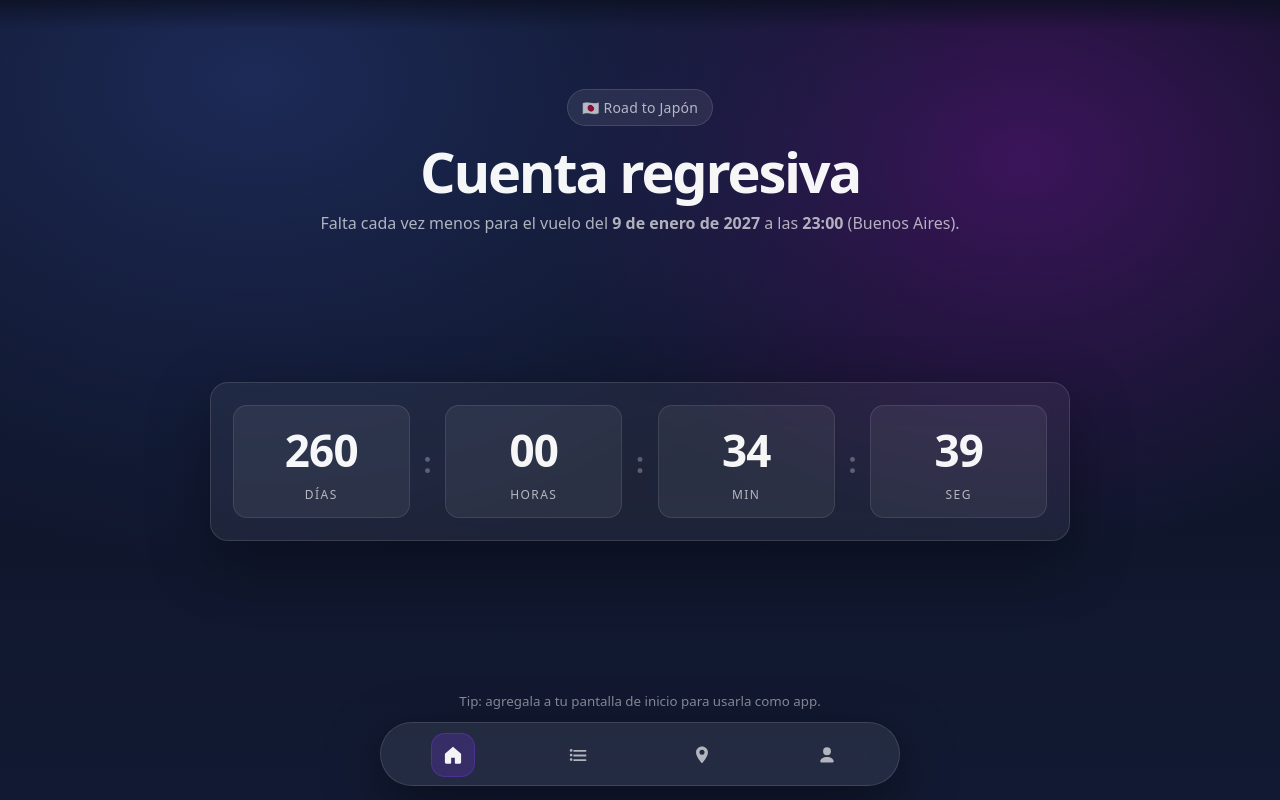
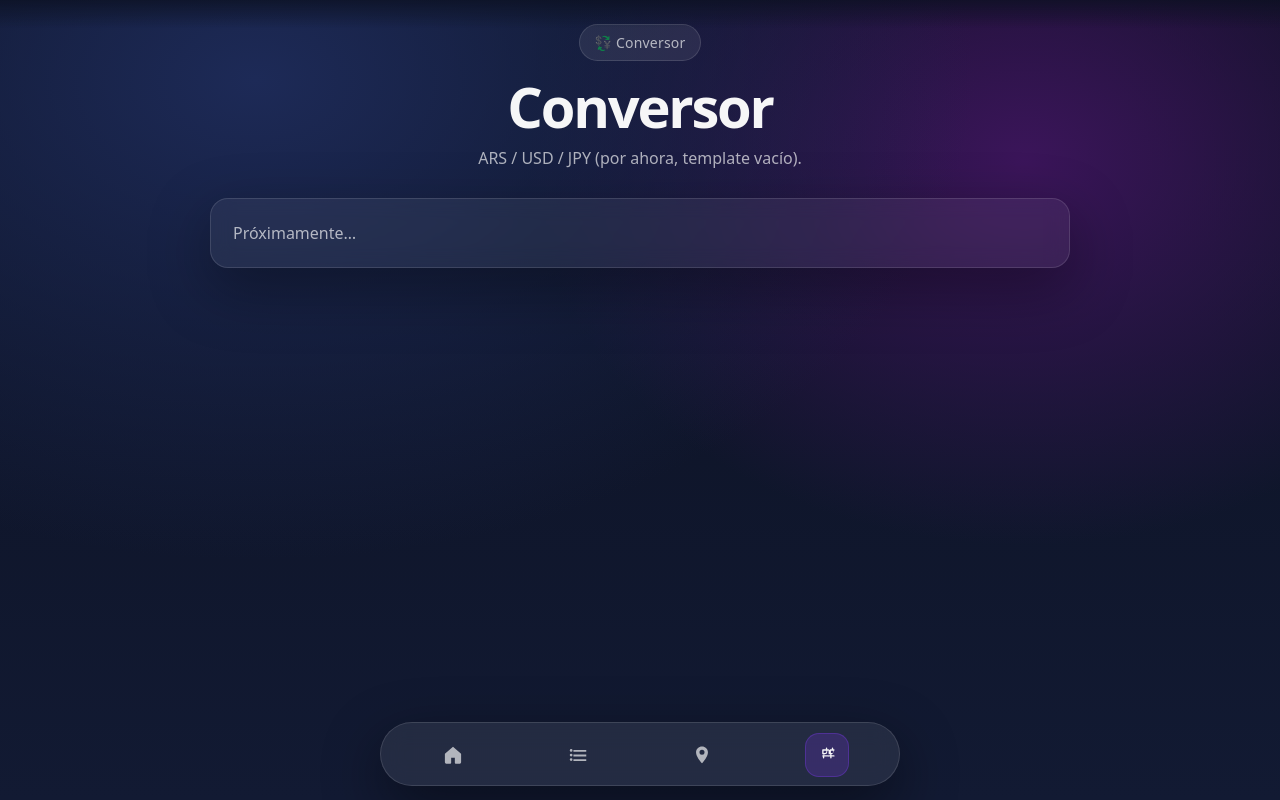
Before and after one commit to NicoCartellone/road-to-japon, a React (Vite) app: page /conversor in a window 1280 px wide. Built offline with nearby package versions, Linux system fonts and the light colour scheme.

Commit message:
feat: add router and template pages

```diff
--- a/package.json
+++ b/package.json
@@ -19,6 +19,7 @@
   },
   "dependencies": {
     "react": "^19.2.5",
-    "react-dom": "^19.2.5"
+    "react-dom": "^19.2.5",
+    "react-router-dom": "^7.14.2"
   }
 }
--- a/src/App.tsx
+++ b/src/App.tsx
@@ -1,4 +1,10 @@
 import { useEffect, useMemo, useState } from 'react'
+import { Navigate, Route, Routes } from 'react-router-dom'
+import ChecklistPage from './pages/ChecklistPage'
+import ConverterPage from './pages/ConverterPage'
+import HomePage from './pages/HomePage'
+import ItineraryPage from './pages/ItineraryPage'
+import BottomNav from './shared/ui/BottomNav'
 
 const TARGET = {
   year: 2027,
@@ -11,20 +17,16 @@ const TARGET = {
 
 const TIME_ZONE = 'America/Argentina/Buenos_Aires'
 
+type PwaNeedRefreshEvent = CustomEvent<{
+  updateSW: (reloadPage?: boolean) => Promise<void>
+}>
+
 type Remaining = {
   done: boolean
   dd: number
   hh: number
   mm: number
   ss: number
-}
-
-type PwaNeedRefreshEvent = CustomEvent<{
-  updateSW: (reloadPage?: boolean) => Promise<void>
-}>
-
-function pad2(n: number) {
-  return String(n).padStart(2, '0')
 }
 
 function getTimeZoneOffsetMs(timeZone: string, epochMs: number): number {
@@ -109,46 +111,17 @@ export default function App() {
   return (
     <main className="shell">
       <div className="content">
-        <header className="header">
-          <div className="badge">🇯🇵 Road to Japón</div>
-          <h1>Cuenta regresiva</h1>
-          <p className="sub">
-            Falta cada vez menos para el vuelo del <strong>9 de enero de 2027</strong> a las <strong>23:00</strong> (Buenos
-            Aires).
-          </p>
-        </header>
-
-        <section className="card" aria-label="Cuenta regresiva">
-          {!remaining.done ? (
-            <div className="count" role="timer" aria-live="polite">
-              <div className="cell">
-                <span className="num">{remaining.dd}</span>
-                <span className="lbl">días</span>
+        <Routes>
+          <Route path="/" element={<HomePage remaining={remaining} />} />
+          <Route path="/checklist" element={<ChecklistPage />} />
+          <Route path="/itinerario" element={<ItineraryPage />} />
+          <Route path="/conversor" element={<ConverterPage />} />
+          <Route path="*" element={<Navigate to="/" replace />} />
+        </Routes>
       </div>
-              <div className="sep">:</div>
-              <div className="cell">
-                <span className="num">{pad2(remaining.hh)}</span>
-                <span className="lbl">horas</span>
-              </div>
-              <div className="sep">:</div>
-              <div className="cell">
-                <span className="num">{pad2(remaining.mm)}</span>
-                <span className="lbl">min</span>
-              </div>
-              <div className="sep">:</div>
-              <div className="cell">
-                <span className="num">{pad2(remaining.ss)}</span>
-                <span className="lbl">seg</span>
-              </div>
-            </div>
-          ) : (
-            <div className="done">
-              <h2>¡Buen viaje!</h2>
-              <p>Nos vemos en Japón.</p>
-            </div>
-          )}
 
       {hasUpdate ? (
+        <div className="update-bar" role="status" aria-live="polite">
           <button
             className="update"
             type="button"
@@ -181,46 +154,10 @@ export default function App() {
           >
             {isUpdating ? 'Actualizando…' : 'Hay una actualización — Aplicar'}
           </button>
+        </div>
       ) : null}
-        </section>
 
-        <footer className="footer">
-          <small>Tip: agregala a tu pantalla de inicio para usarla como app.</small>
-        </footer>
-      </div>
-
-      <nav className="bottom-nav" aria-label="Navegación">
-        <button type="button" className="nav-btn is-active" aria-label="Inicio">
-          <svg viewBox="0 0 24 24" aria-hidden="true" className="nav-ico">
-            <path
-              fill="currentColor"
-              d="M12 3.1 3.5 10.3a1 1 0 0 0-.35.76V20a1.5 1.5 0 0 0 1.5 1.5H9a1 1 0 0 0 1-1v-5.5h4V20.5a1 1 0 0 0 1 1h4.35A1.5 1.5 0 0 0 20.85 20v-8.94a1 1 0 0 0-.35-.76L12 3.1Z"
-            />
-          </svg>
-        </button>
-        <button type="button" className="nav-btn" aria-label="Lista">
-          <svg viewBox="0 0 24 24" aria-hidden="true" className="nav-ico">
-            <path fill="currentColor" d="M7 6.5h14v2H7v-2Zm0 5h14v2H7v-2Zm0 5h14v2H7v-2Z" />
-            <path fill="currentColor" d="M3 7a1.5 1.5 0 1 0 3 0 1.5 1.5 0 0 0-3 0Zm0 5a1.5 1.5 0 1 0 3 0 1.5 1.5 0 0 0-3 0Zm0 5a1.5 1.5 0 1 0 3 0 1.5 1.5 0 0 0-3 0Z" />
-          </svg>
-        </button>
-        <button type="button" className="nav-btn" aria-label="Mapa">
-          <svg viewBox="0 0 24 24" aria-hidden="true" className="nav-ico">
-            <path
-              fill="currentColor"
-              d="M12 2.75c-3.6 0-6.5 2.86-6.5 6.38 0 4.77 5.2 10.62 6.16 11.67a.5.5 0 0 0 .68 0c.96-1.05 6.16-6.9 6.16-11.67 0-3.52-2.9-6.38-6.5-6.38Zm0 9.1a2.75 2.75 0 1 1 0-5.5 2.75 2.75 0 0 1 0 5.5Z"
-            />
-          </svg>
-        </button>
-        <button type="button" className="nav-btn" aria-label="Perfil">
-          <svg viewBox="0 0 24 24" aria-hidden="true" className="nav-ico">
-            <path
-              fill="currentColor"
-              d="M12 12.2a4.3 4.3 0 1 0-4.3-4.3 4.3 4.3 0 0 0 4.3 4.3Zm0 2.1c-4.06 0-7.35 2.2-7.35 4.9 0 .5.4.9.9.9h12.9c.5 0 .9-.4.9-.9 0-2.7-3.29-4.9-7.35-4.9Z"
-            />
-          </svg>
-        </button>
-      </nav>
+      <BottomNav />
     </main>
   )
 }
--- a/src/main.tsx
+++ b/src/main.tsx
@@ -1,5 +1,6 @@
 import React from 'react'
 import ReactDOM from 'react-dom/client'
+import { BrowserRouter } from 'react-router-dom'
 import { registerSW } from 'virtual:pwa-register'
 import App from './App'
 import './style.css'
@@ -21,6 +22,8 @@ updateSW = registerSW({
 
 ReactDOM.createRoot(document.getElementById('app')!).render(
   <React.StrictMode>
-    <App />
+    <BrowserRouter>
+      <App />
+    </BrowserRouter>
   </React.StrictMode>
 )
--- /dev/null
+++ b/src/pages/ChecklistPage.tsx
@@ -0,0 +1,17 @@
+export default function ChecklistPage() {
+  return (
+    <div className="page">
+      <header className="header">
+        <div className="badge">✅ Checklist</div>
+        <h1>Checklist</h1>
+        <p className="sub">Acá vas a poder armar tu lista de cosas antes del viaje.</p>
+      </header>
+
+      <section className="card" aria-label="Checklist">
+        <p className="sub" style={{ margin: 0 }}>
+          Próximamente…
+        </p>
+      </section>
+    </div>
+  )
+}
--- /dev/null
+++ b/src/pages/ConverterPage.tsx
@@ -0,0 +1,17 @@
+export default function ConverterPage() {
+  return (
+    <div className="page">
+      <header className="header">
+        <div className="badge">💱 Conversor</div>
+        <h1>Conversor</h1>
+        <p className="sub">ARS / USD / JPY (por ahora, template vacío).</p>
+      </header>
+
+      <section className="card" aria-label="Conversor">
+        <p className="sub" style={{ margin: 0 }}>
+          Próximamente…
+        </p>
+      </section>
+    </div>
+  )
+}
--- /dev/null
+++ b/src/pages/HomePage.tsx
@@ -0,0 +1,61 @@
+type Remaining = {
+  done: boolean
+  dd: number
+  hh: number
+  mm: number
+  ss: number
+}
+
+function pad2(n: number) {
+  return String(n).padStart(2, '0')
+}
+
+type Props = {
+  remaining: Remaining
+}
+
+export default function HomePage({ remaining }: Props) {
+  return (
+    <div className="page page--center">
+      <header className="header">
+        <div className="badge">🇯🇵 Road to Japón</div>
+        <h1>Cuenta regresiva</h1>
+        <p className="sub">
+          Falta cada vez menos para el vuelo del <strong>9 de enero de 2027</strong> a las <strong>23:00</strong> (Buenos
+          Aires).
+        </p>
+      </header>
+
+      <section className="card" aria-label="Cuenta regresiva">
+        {!remaining.done ? (
+          <div className="count" role="timer" aria-live="polite">
+            <div className="cell">
+              <span className="num">{remaining.dd}</span>
+              <span className="lbl">días</span>
+            </div>
+            <div className="sep">:</div>
+            <div className="cell">
+              <span className="num">{pad2(remaining.hh)}</span>
+              <span className="lbl">horas</span>
+            </div>
+            <div className="sep">:</div>
+            <div className="cell">
+              <span className="num">{pad2(remaining.mm)}</span>
+              <span className="lbl">min</span>
+            </div>
+            <div className="sep">:</div>
+            <div className="cell">
+              <span className="num">{pad2(remaining.ss)}</span>
+              <span className="lbl">seg</span>
+            </div>
+          </div>
+        ) : (
+          <div className="done">
+            <h2>¡Buen viaje!</h2>
+            <p>Nos vemos en Japón.</p>
+          </div>
+        )}
+      </section>
+    </div>
+  )
+}
--- /dev/null
+++ b/src/pages/ItineraryPage.tsx
@@ -0,0 +1,17 @@
+export default function ItineraryPage() {
+  return (
+    <div className="page">
+      <header className="header">
+        <div className="badge">🗺️ Itinerario</div>
+        <h1>Itinerario</h1>
+        <p className="sub">Ideas de lugares, días y recorridos.</p>
+      </header>
+
+      <section className="card" aria-label="Itinerario">
+        <p className="sub" style={{ margin: 0 }}>
+          Próximamente…
+        </p>
+      </section>
+    </div>
+  )
+}
--- /dev/null
+++ b/src/shared/ui/BottomNav.tsx
@@ -0,0 +1,52 @@
+import { NavLink } from 'react-router-dom'
+
+function navClassName({ isActive }: { isActive: boolean }) {
+  return `nav-btn${isActive ? ' is-active' : ''}`
+}
+
+export default function BottomNav() {
+  return (
+    <nav className="bottom-nav" aria-label="Navegación">
+      <NavLink to="/" className={navClassName} aria-label="Inicio" end>
+        <svg viewBox="0 0 24 24" aria-hidden="true" className="nav-ico">
+          <path
+            fill="currentColor"
+            d="M12 3.1 3.5 10.3a1 1 0 0 0-.35.76V20a1.5 1.5 0 0 0 1.5 1.5H9a1 1 0 0 0 1-1v-5.5h4V20.5a1 1 0 0 0 1 1h4.35A1.5 1.5 0 0 0 20.85 20v-8.94a1 1 0 0 0-.35-.76L12 3.1Z"
+          />
+        </svg>
+      </NavLink>
+
+      <NavLink to="/checklist" className={navClassName} aria-label="Checklist">
+        <svg viewBox="0 0 24 24" aria-hidden="true" className="nav-ico">
+          <path fill="currentColor" d="M7 6.5h14v2H7v-2Zm0 5h14v2H7v-2Zm0 5h14v2H7v-2Z" />
+          <path
+            fill="currentColor"
+            d="M3 7a1.5 1.5 0 1 0 3 0 1.5 1.5 0 0 0-3 0Zm0 5a1.5 1.5 0 1 0 3 0 1.5 1.5 0 0 0-3 0Zm0 5a1.5 1.5 0 1 0 3 0 1.5 1.5 0 0 0-3 0Z"
+          />
+        </svg>
+      </NavLink>
+
+      <NavLink to="/itinerario" className={navClassName} aria-label="Itinerario">
+        <svg viewBox="0 0 24 24" aria-hidden="true" className="nav-ico">
+          <path
+            fill="currentColor"
+            d="M12 2.75c-3.6 0-6.5 2.86-6.5 6.38 0 4.77 5.2 10.62 6.16 11.67a.5.5 0 0 0 .68 0c.96-1.05 6.16-6.9 6.16-11.67 0-3.52-2.9-6.38-6.5-6.38Zm0 9.1a2.75 2.75 0 1 1 0-5.5 2.75 2.75 0 0 1 0 5.5Z"
+          />
+        </svg>
+      </NavLink>
+
+      <NavLink to="/conversor" className={navClassName} aria-label="Conversor">
+        <svg viewBox="0 0 24 24" aria-hidden="true" className="nav-ico">
+          <path
+            fill="currentColor"
+            d="M6.75 6.5a.75.75 0 0 1 .75-.75h3.25V4.5a.75.75 0 0 1 1.5 0v1.25h1.25a.75.75 0 0 1 0 1.5h-1.25V8.5a2.75 2.75 0 0 1-2.75 2.75H9v1h4.5a.75.75 0 0 1 0 1.5H9v1.25a.75.75 0 0 1-1.5 0V13.75H7.5a.75.75 0 0 1 0-1.5h.75v-1H7.5A.75.75 0 0 1 6.75 10.5V6.5Zm3.25 3.25A1.25 1.25 0 0 0 11.25 8.5V7.25H8.25v2.5h1.75Z"
+          />
+          <path
+            fill="currentColor"
+            d="M14.75 6.5a.75.75 0 0 1 .75-.75h1.75V4.5a.75.75 0 0 1 1.5 0v1.25h.75a.75.75 0 0 1 0 1.5h-.75V8.5a2.75 2.75 0 0 1-2.75 2.75H17v1h2.5a.75.75 0 0 1 0 1.5H17v1.25a.75.75 0 0 1-1.5 0V13.75h-1a.75.75 0 0 1 0-1.5h1v-1h-1a.75.75 0 0 1-.75-.75V6.5Zm3.25 3.25A1.25 1.25 0 0 0 19.25 8.5V7.25h-3v2.5H18Z"
+          />
+        </svg>
+      </NavLink>
+    </nav>
+  )
+}
--- a/src/style.css
+++ b/src/style.css
@@ -73,22 +73,42 @@ body::before {
 
 .shell {
   height: 100%;
-  display: grid;
+  display: flex;
+  flex-direction: column;
   padding: 24px;
   padding-top: calc(24px + env(safe-area-inset-top));
-  padding-bottom: calc(24px + env(safe-area-inset-bottom));
+  /* Dejá aire para la bottom-nav + safe-area */
+  padding-bottom: calc(24px + env(safe-area-inset-bottom) + 88px);
 }
 
 .content {
   width: 100%;
   max-width: 860px;
   margin: 0 auto;
-  display: grid;
-  place-items: center;
+  flex: 1;
+  display: flex;
+  flex-direction: column;
+  align-items: center;
+}
+
+.page {
+  width: 100%;
+  display: flex;
+  flex-direction: column;
+  justify-content: flex-start;
+  gap: 28px;
+}
+
+.page--center {
+  flex: 1;
+  justify-content: center;
+  gap: 18px;
 }
 
 .header {
   max-width: 740px;
+  width: 100%;
+  margin-inline: auto;
   text-align: center;
 }
 
@@ -122,7 +142,7 @@ h1 {
 
 .card {
   width: min(860px, 100%);
-  margin-top: 18px;
+  margin-top: 0;
   padding: 22px;
   border-radius: 18px;
   background: var(--card);
@@ -201,7 +221,7 @@ h1 {
 }
 
 .footer {
-  margin-top: 18px;
+  margin-top: 0;
   color: rgba(255, 255, 255, 0.5);
 }
 
@@ -235,6 +255,7 @@ h1 {
   border-radius: 14px;
   display: grid;
   place-items: center;
+  text-decoration: none;
 }
 
 .nav-btn:hover {
@@ -252,11 +273,22 @@ h1 {
   height: 22px;
 }
 
+.update-bar {
+  position: fixed;
+  left: 50%;
+  transform: translateX(-50%);
+  bottom: calc(14px + env(safe-area-inset-bottom) + 64px + 10px);
+  width: min(520px, calc(100% - 32px));
+  display: grid;
+  justify-items: center;
+  z-index: 20;
+}
+
 @media (max-width: 560px) {
   .shell {
     padding: 18px;
     padding-top: calc(18px + env(safe-area-inset-top));
-    padding-bottom: calc(18px + env(safe-area-inset-bottom));
+    padding-bottom: calc(18px + env(safe-area-inset-bottom) + 88px);
   }
 
   .count {
```
Also changed, not shown: 2 other files (tests, documents, lock files or other folders). Lines whose indentation alone changed are shown as unchanged.
